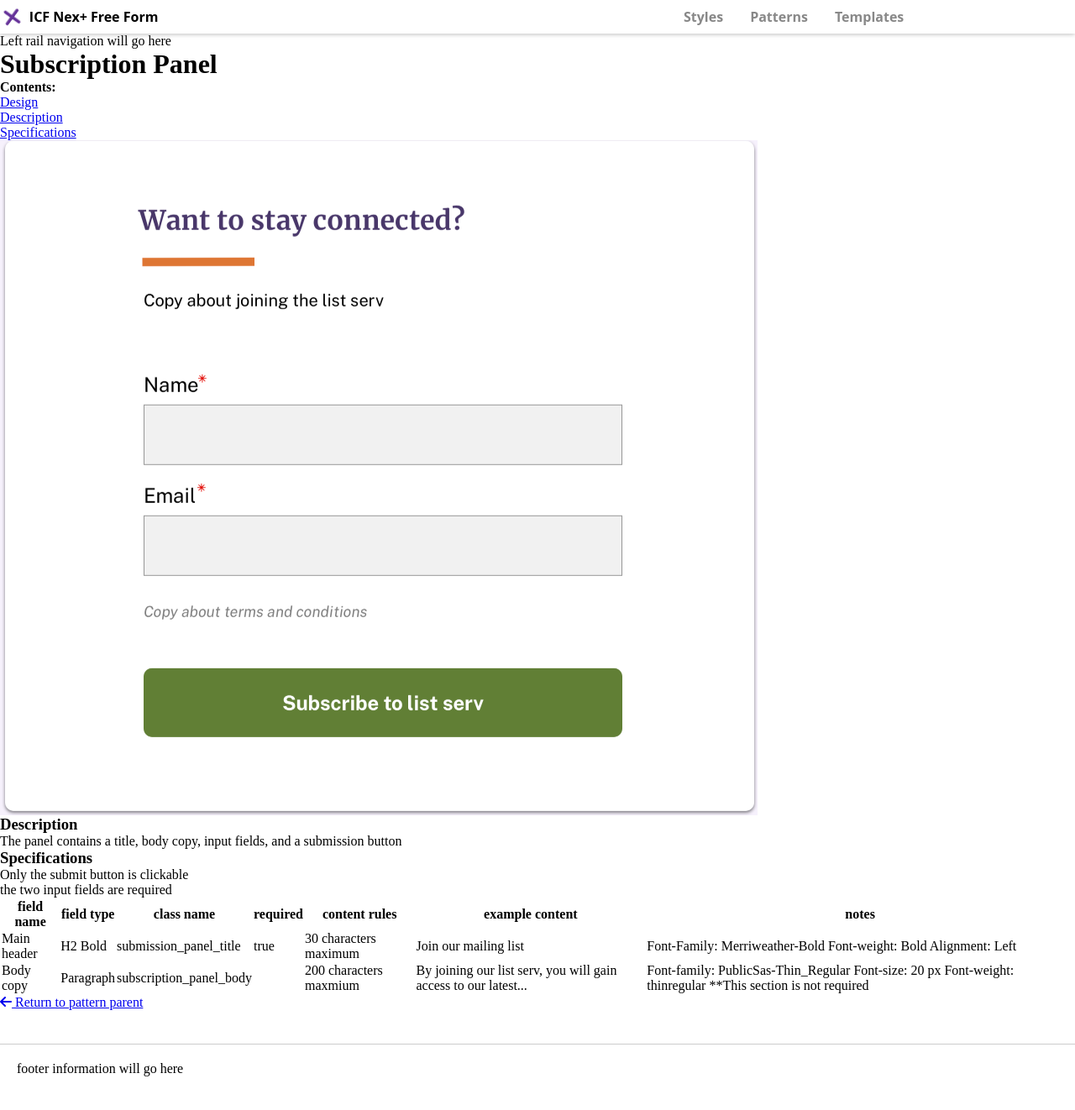
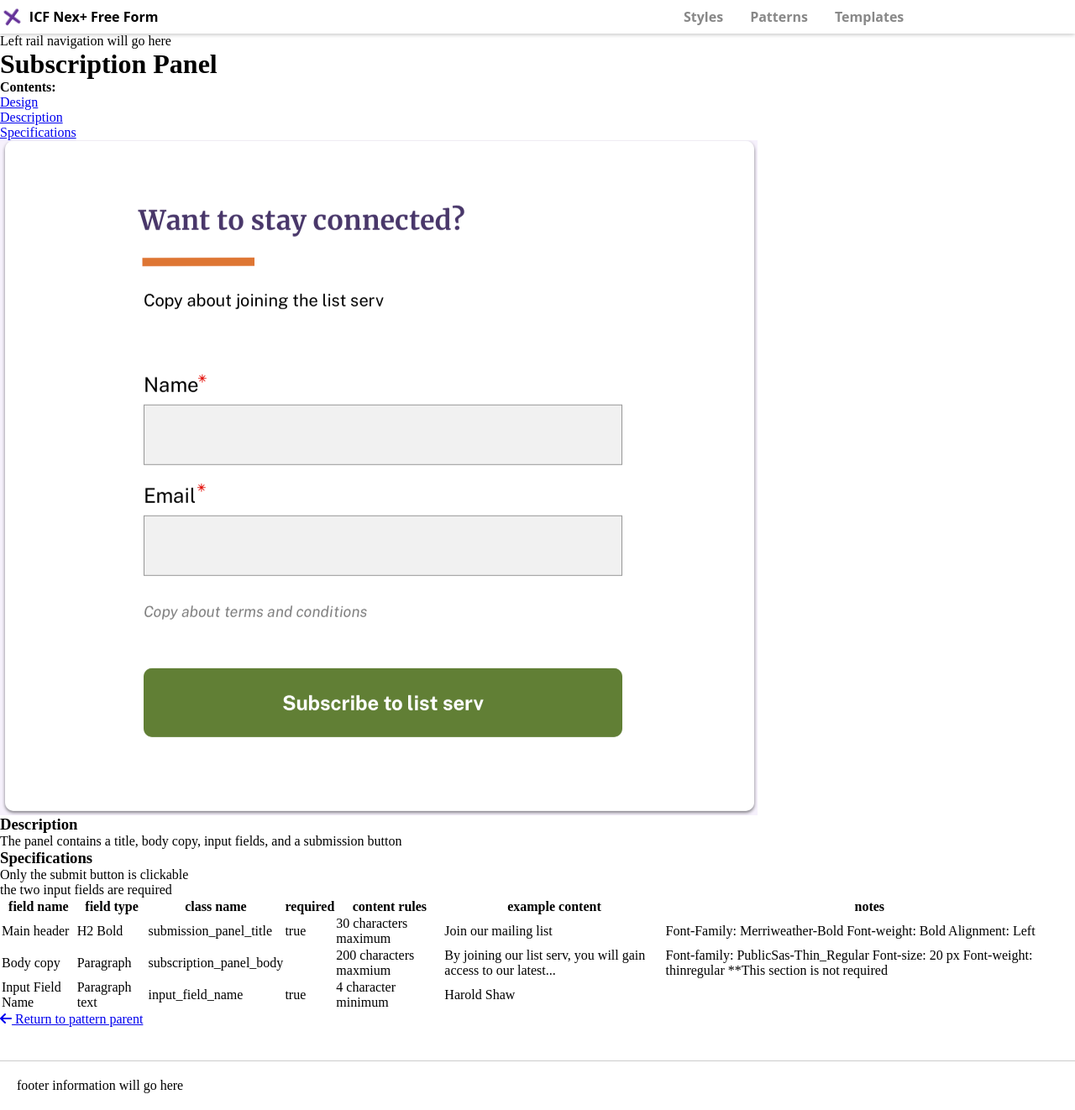
Before and after one commit to ux-at-icfnext/herc, a Jekyll site: the page built from pages/patterns/subscription-panel.md, in a window 1280 px wide and 1322 px high. Shown: the whole window at 84% size. Built offline with Jekyll 4.4.1, drawn with Linux system fonts in a browser that asks for light colours; nearby versions of some CDN libraries.

Commit message:
Update Pattern Specifications “subscription-panel”

```diff
--- a/pages/patterns/subscription-panel.md
+++ b/pages/patterns/subscription-panel.md
@@ -30,4 +30,10 @@ schema:
       **This section is not required
     content: 200 characters maxmium
     example: By joining our list serv, you will gain access to our latest...
+  - fieldname: Input Field Name
+    type: Paragraph text
+    class: input_field_name
+    required: true
+    content: 4 character minimum
+    example: Harold Shaw
 ---
```
